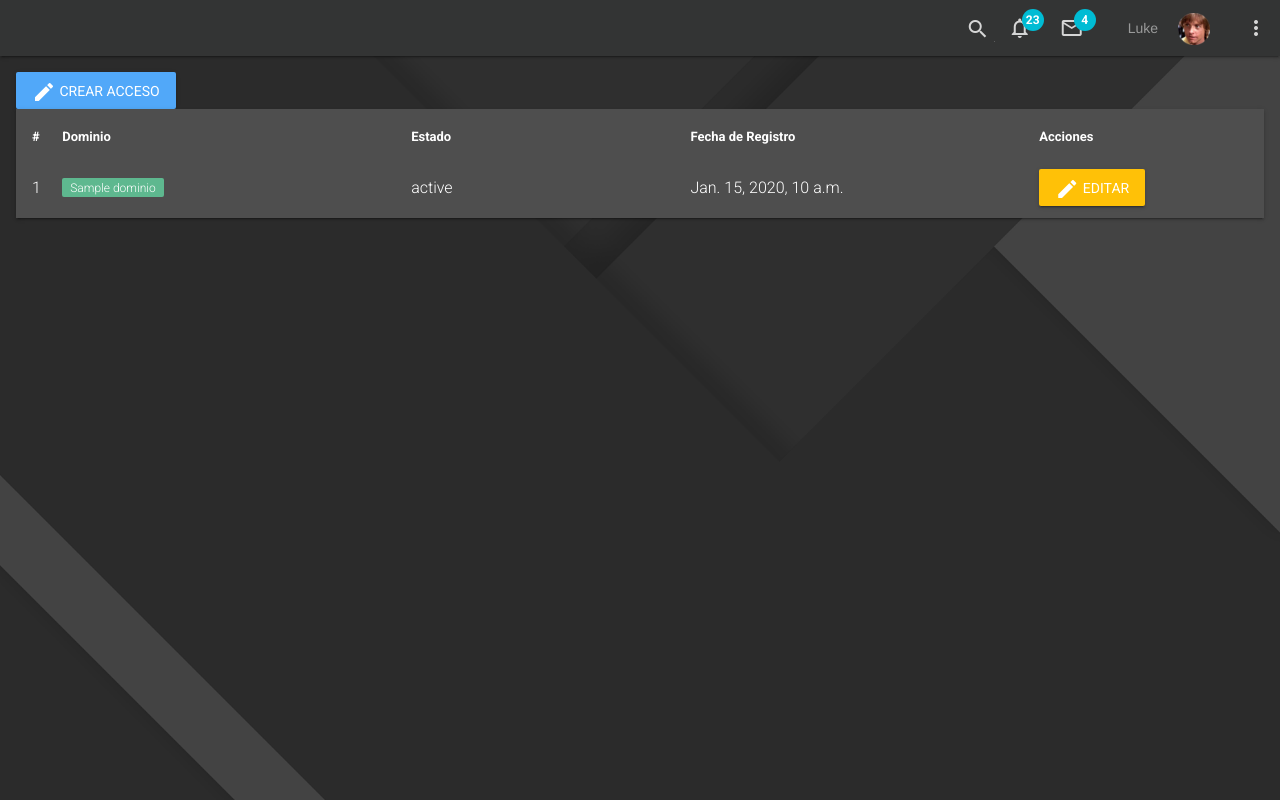
After one commit to pacifi/eventos, a Django app: template configuracion/templates/configuracion/acceso/list.html in a window 1280 px wide. The commit adds this page. Run offline with Django 3.2, Linux system fonts and the light colour scheme; the template is opened without the code that fills it: most values are stand-ins (such as "Sample title", 1, 10 or a date in 2020).

Commit message:
formulario de lanzamiento

```diff
--- /dev/null
+++ b/configuracion/templates/configuracion/acceso/list.html
@@ -0,0 +1,47 @@
+{% extends "base.html" %}
+
+
+{% block content %}
+
+    <div class="mdl-cell mdl-cell--12-col-desktop mdl-cell--12-col-tablet mdl-cell--4-col-phone ">
+        <a class="mdl-button mdl-js-button mdl-button--raised mdl-js-ripple-effect mdl-button--colored-blue"
+           href="{% url 'cofiguracion:acceso_crear' %}">
+            <i class="material-icons">create</i>
+            Crear Acceso
+        </a>
+
+        <table class="mdl-data-table mdl-js-data-table mdl-shadow--2dp projects-table">
+            <thead>
+            <tr>
+                <th class="mdl-data-table__cell--non-numeric">#</th>
+                <th class="mdl-data-table__cell--non-numeric">Dominio</th>
+                <th class="mdl-data-table__cell--non-numeric">Estado</th>
+                <th class="mdl-data-table__cell--non-numeric">Fecha de Registro</th>
+                <th class="mdl-data-table__cell--non-numeric">Acciones</th>
+            </tr>
+            </thead>
+            <tbody>
+            {% for object in object_list %}
+                <tr>
+                    <td class="mdl-data-table__cell--non-numeric">{{ forloop.counter }}</td>
+                    <td class="mdl-data-table__cell--non-numeric">
+                        <span class="label label--mini background-color--mint">{{ object.dominio }}</span>
+                    </td>
+                    <td class="mdl-data-table__cell--non-numeric">{{ object.estado }}</td>
+                    <td class="mdl-data-table__cell--non-numeric">{{ object.created_at }}</td>
+                    <td class="mdl-data-table__cell--non-numeric">
+                        <a href="{% url 'configuracion:acceso_actualizar' object.id %}"
+                           class="mdl-button mdl-js-button mdl-button--raised mdl-js-ripple-effect mdl-button--colored-yellow">
+                            <i class="material-icons">create</i>
+                            Editar
+                        </a>
+                    </td>
+
+                </tr>
+            {% endfor %}
+
+
+            </tbody>
+        </table>
+    </div>
+{% endblock content %}
--- a/evento/urls.py
+++ b/evento/urls.py
@@ -23,6 +23,7 @@ from inscripcion.views import IdexTemplateView
 urlpatterns = [
     path('admin/', admin.site.urls),
     path('inscripcion/', include('inscripcion.urls', namespace='inscripcion')),
+    path('configuracion/', include('configuracion.urls', namespace='configuracion')),
     path('', IdexTemplateView.as_view(), name='index'),
 ]
 urlpatterns = urlpatterns + static(settings.MEDIA_URL, document_root=settings.MEDIA_ROOT)
--- a/templates/assets/menu.html
+++ b/templates/assets/menu.html
@@ -11,6 +11,10 @@
             Evento
         </a>
 
+        <a class="mdl-navigation__link" href="{% url 'configuracion:acceso_listar' %}">
+            <i class="material-icons" role="presentation">map</i>
+            Conección Api
+        </a>
 
         <div class="mdl-layout-spacer"></div>
         <a class="mdl-navigation__link" href="https://github.com/CreativeIT/getmdl-dashboard">
```
Also changed, not shown: configuracion/forms.py (added, +8 -0 lines), configuracion/templates/configuracion/acceso/form.html (added, +10 -0 lines), configuracion/urls.py (added, +11 -0 lines), configuracion/views.py (+23 -1 lines), configuracion/migrations/0002_auto_20190224_0610.py (added).
